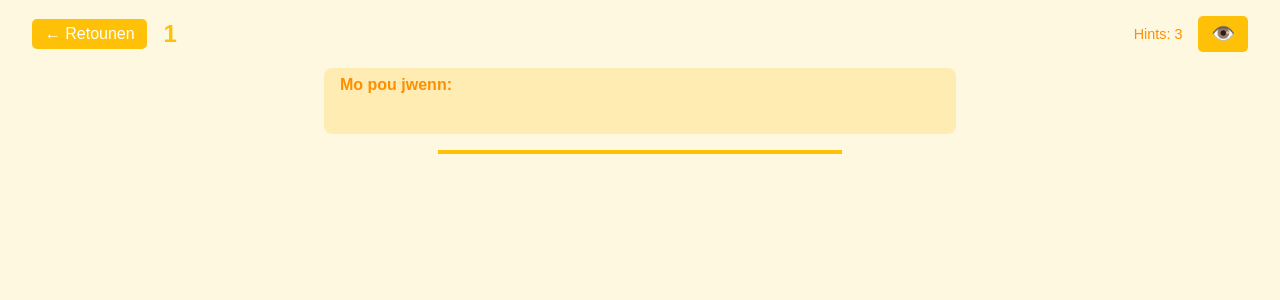
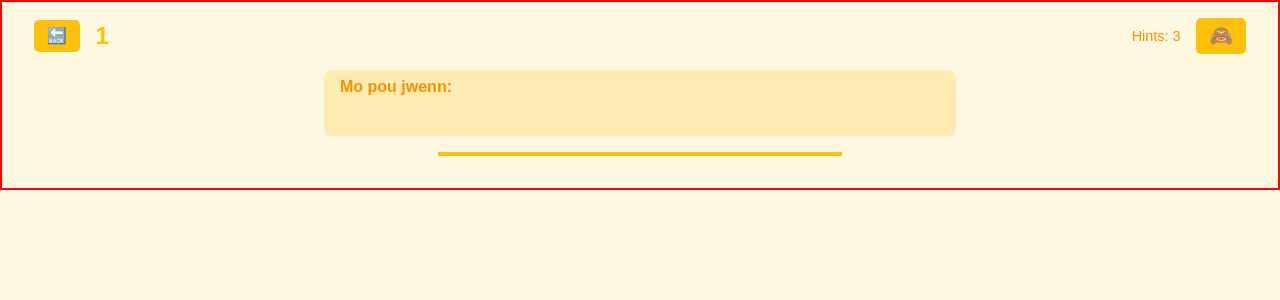
Before and after one commit to louvenslouis/mokwaze, a React (Create React App) app: page /game/1 in a window 1280 px wide. Shown: the top 300 px of the page. Built offline with nearby package versions, Linux system fonts and the light colour scheme.

Commit message:
Essaie de reajuster la grille

```diff
--- a/src/pages/GamePage.js
+++ b/src/pages/GamePage.js
@@ -225,14 +225,14 @@ const GamePage = () => {
   return (
     <div className="game-container" onMouseUp={handleMouseUp} onMouseLeave={handleMouseUp} onTouchEnd={handleTouchEnd}>
       <div className="game-header">
-        <button onClick={() => navigate('/category')} className="back-button">← Retounen</button>
+        <button onClick={() => navigate('/category')} className="back-button">🔙</button>
         <h1 className="category-title">{categoryName}</h1>
         <div className="hints-display">
           Hints: {hintsRemaining}
         </div>
         <div className="word-list-toggle">
           <button onClick={() => setShowWordList(!showWordList)} className="toggle-button">
-            {showWordList ? '👁️' : '🙈'}
+            {showWordList ? '🙈' : '👁️'}
           </button>
         </div>
       </div>
--- a/src/pages/HomePage.js
+++ b/src/pages/HomePage.js
@@ -15,7 +15,7 @@ const HomePage = () => {
       <Link to="/category" className="button">Jwe</Link>
       <Link to="/" className="button">Koleksyon</Link>
       <Link to="/" className="button">Paramèt</Link>
-      <Link to="/" className="button">Apropo</Link>
+      <Link to="/" className="button">A pwopo</Link>
     </div>
   );
 };
--- a/src/styles/GamePage.css
+++ b/src/styles/GamePage.css
@@ -4,7 +4,8 @@
   align-items: center;
   padding: 1rem;
   background-color: #FFF8E1; /* Light cream background */
-  height: 98%;
+  height: 100%;
+  border: solid 2px red;
   /* height: 100vh; /* Take full viewport height */
   overflow: hidden; /* Prevent scrolling within the container */
   justify-content: space-between; /* Distribute space between elements */
```
